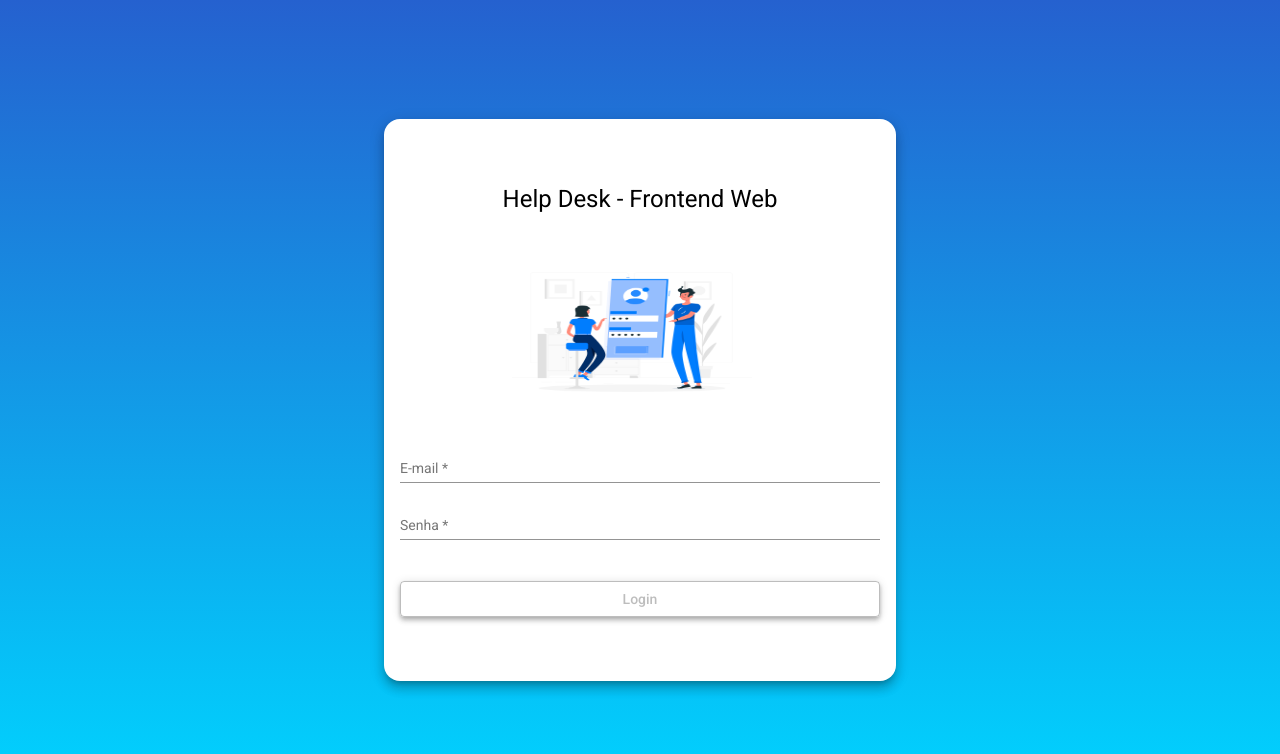
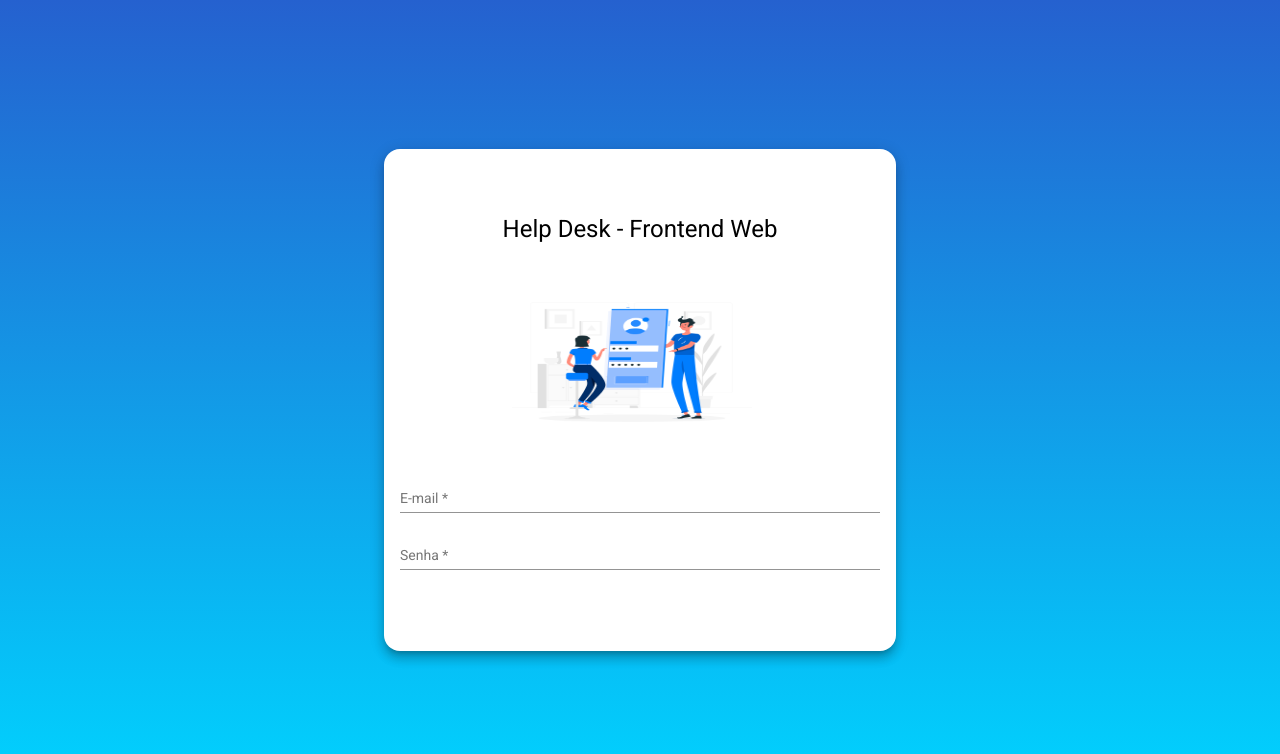
Before and after one commit to Wesley-Viricimo/Frontend-Web-Helpdesk, an Angular app: page /login in a window 1280 px wide. Shown: the top 754 px of the page. Built offline with nearby package versions, Linux system fonts and the light colour scheme.

Commit message:
Validando formulário de login

```diff
--- a/src/app/components/login/login.component.html
+++ b/src/app/components/login/login.component.html
@@ -14,7 +14,5 @@
             <mat-label>Senha</mat-label>
             <input [formControl]="senha" required [(ngModel)]="creds.senha" name="senha" matInput placeholder="Ex. 123" type="password">
           </mat-form-field>
-          <button [disabled]="!validaCampos()" class="full-width mat-elevation-z4" mat-stroked-button color="primary">Login</button>
-          {{creds.email}}
       </form>
 </div>
```
